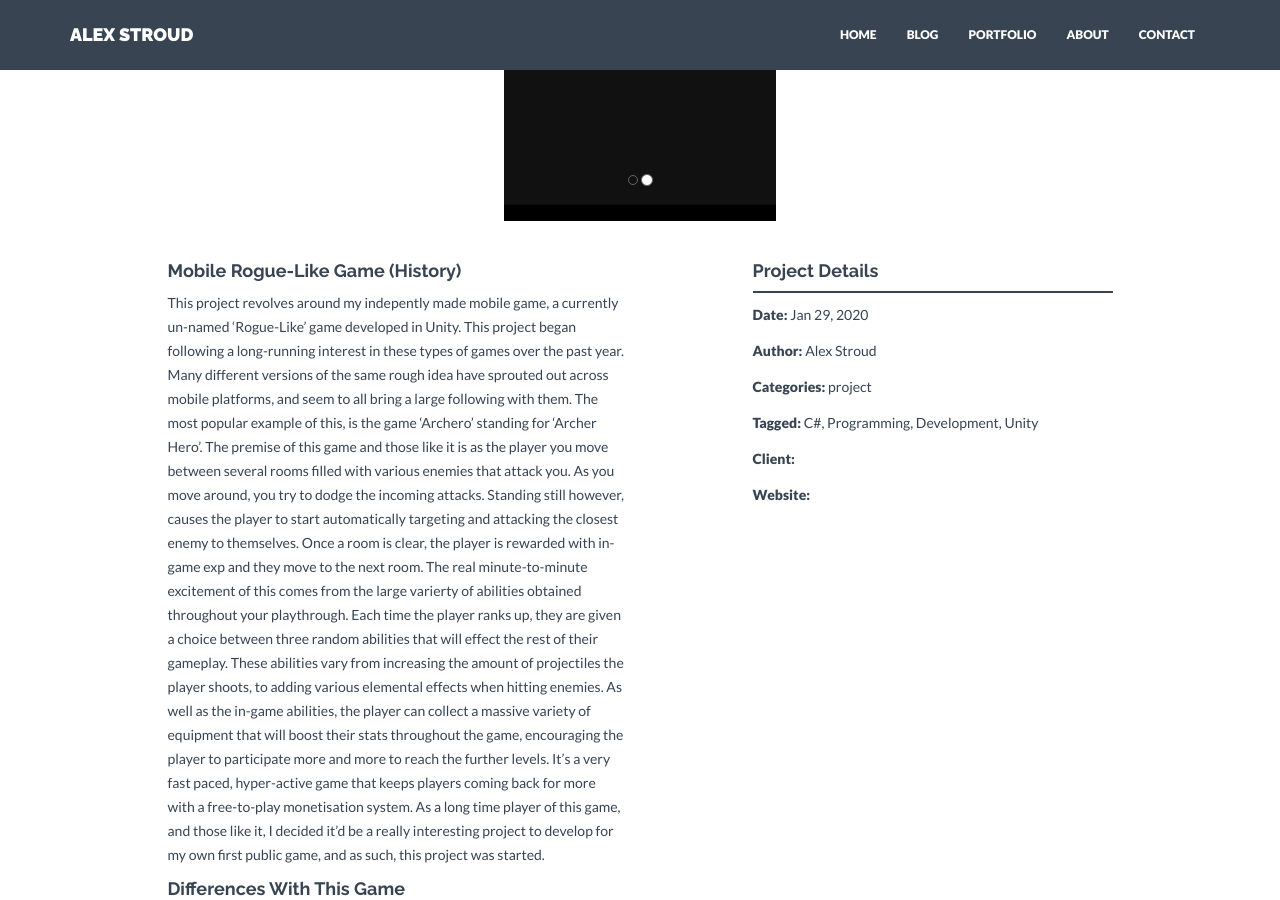
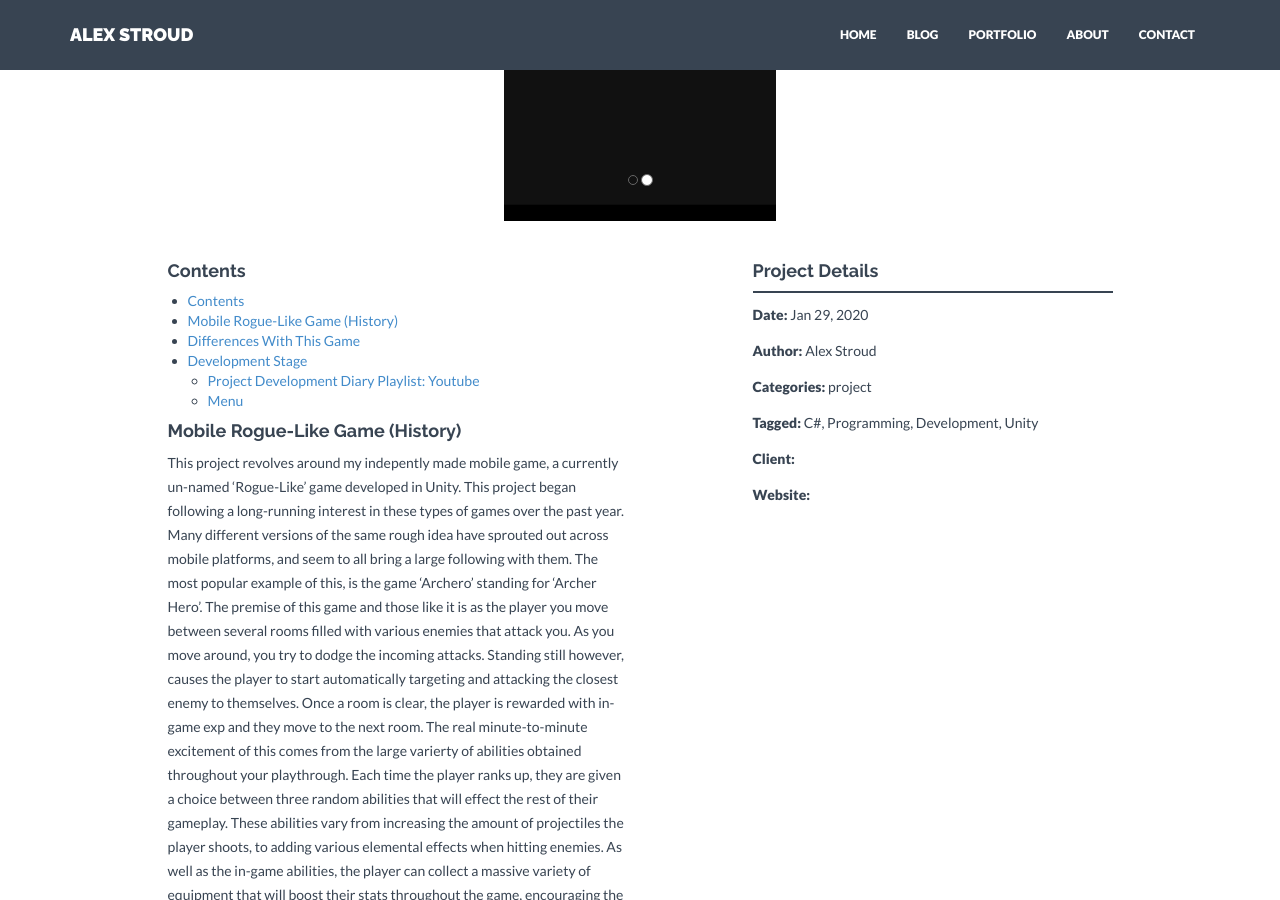
Before and after one commit to Stroudie2/Stroudie2.github.io, a Jekyll site: the page built from _projects/2020-08-12-mobile-roguelike-game.markdown, in a window 1280 px wide and 900 px high, scrolled down 605 px. Built offline with Jekyll 4.4.1, drawn with Linux system fonts in a browser that asks for light colours; nearby versions of some CDN libraries.

Commit message:
Update 2020-08-12-mobile-roguelike-game.markdown

```diff
--- a/_projects/2020-08-12-mobile-roguelike-game.markdown
+++ b/_projects/2020-08-12-mobile-roguelike-game.markdown
@@ -13,6 +13,10 @@ carousel:
 tagged: C#, Programming, Development, Unity
 
 ---
+#### Contents
+* TOC
+* test
+{:toc}
 
 #### Mobile Rogue-Like Game (History)
 
```
